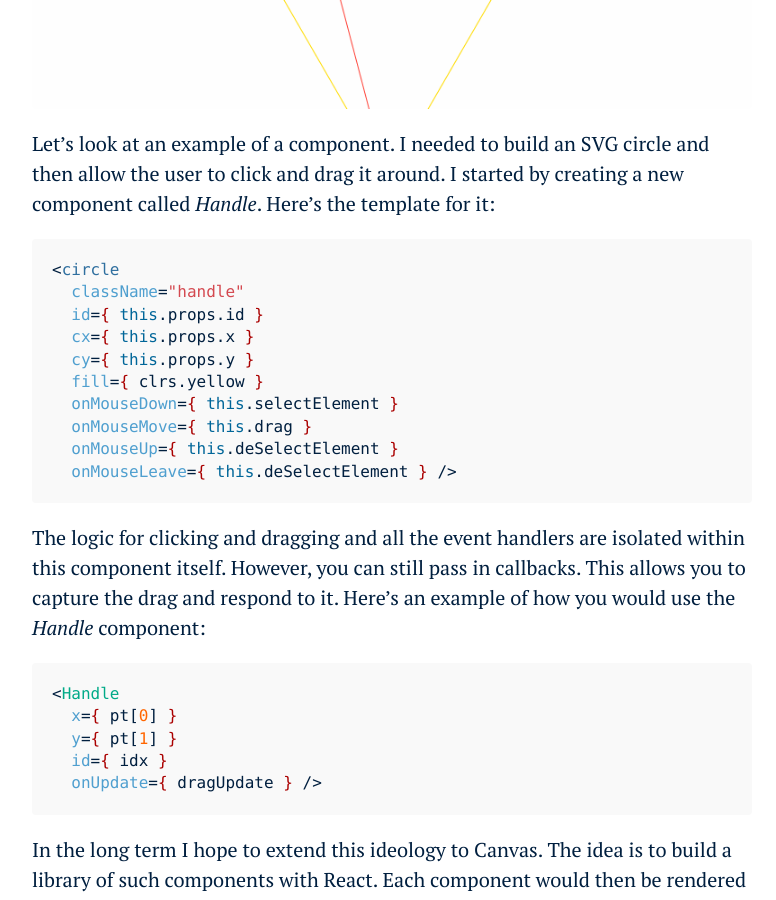
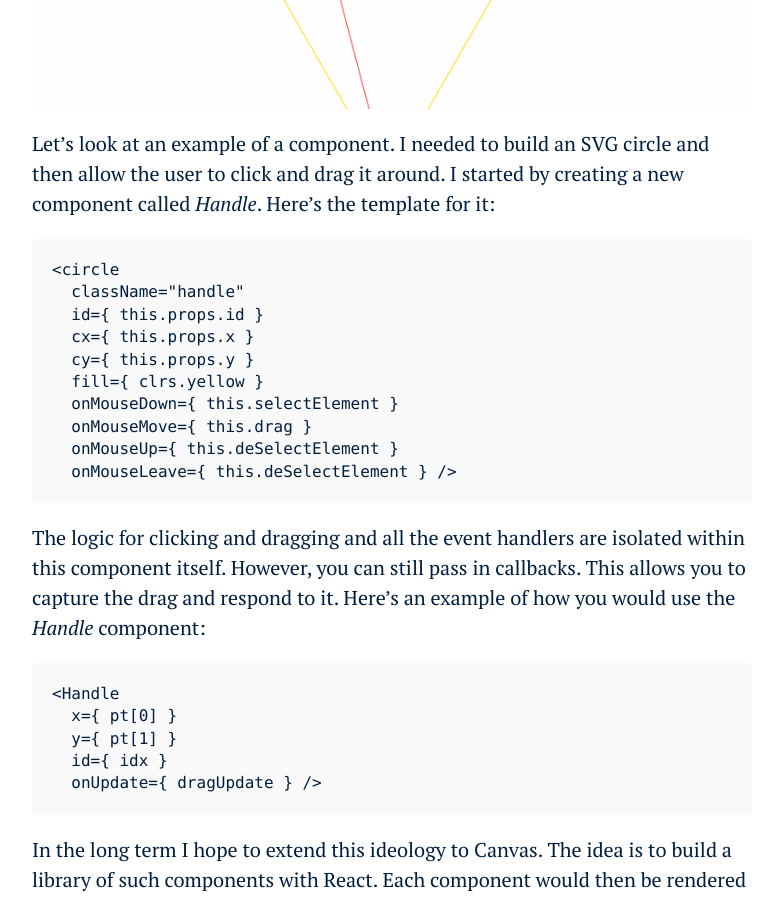
Before and after one commit to winkerVSbecks/le-blog, a Jekyll site: the page built from _posts/2015-06-21-react-svg.md, in a window 1280 px wide and 900 px high, scrolled down 2453 px. Shown: the whole window, without its empty margins (248-1024 px from the left). Built offline with Jekyll 4.4.1, drawn with Linux system fonts in a browser that asks for light colours; Markdown is read by kramdown in place of the engine named in the settings.

Commit message:
pygments fix

````diff
--- a/_config.yml
+++ b/_config.yml
@@ -1,6 +1,6 @@
 # Dependencies
 markdown:         redcarpet
-highlighter:      true
+highlighter:      pygments
 
 # Permalinks
 permalink:        /:title
--- a/_posts/2015-06-21-react-svg.md
+++ b/_posts/2015-06-21-react-svg.md
@@ -25,7 +25,7 @@ It was really fast to build and this weird SVG syntax didn't seem that weird any
 
 Let's look at an example of a component. I needed to build an SVG circle and then allow the user to click and drag it around. I started by creating a new component called *Handle*. Here's the template for it:
 
-```jsx
+```
 <circle
   className="handle"
   id={ this.props.id }
@@ -40,7 +40,7 @@ Let's look at an example of a component. I needed to build an SVG circle and the
 
 The logic for clicking and dragging and all the event handlers are isolated within this component itself. However, you can still pass in callbacks. This allows you to capture the drag and respond to it. Here's an example of how you would use the *Handle* component:
 
-```jsx
+```
 <Handle
   x={ pt[0] }
   y={ pt[1] }
````
